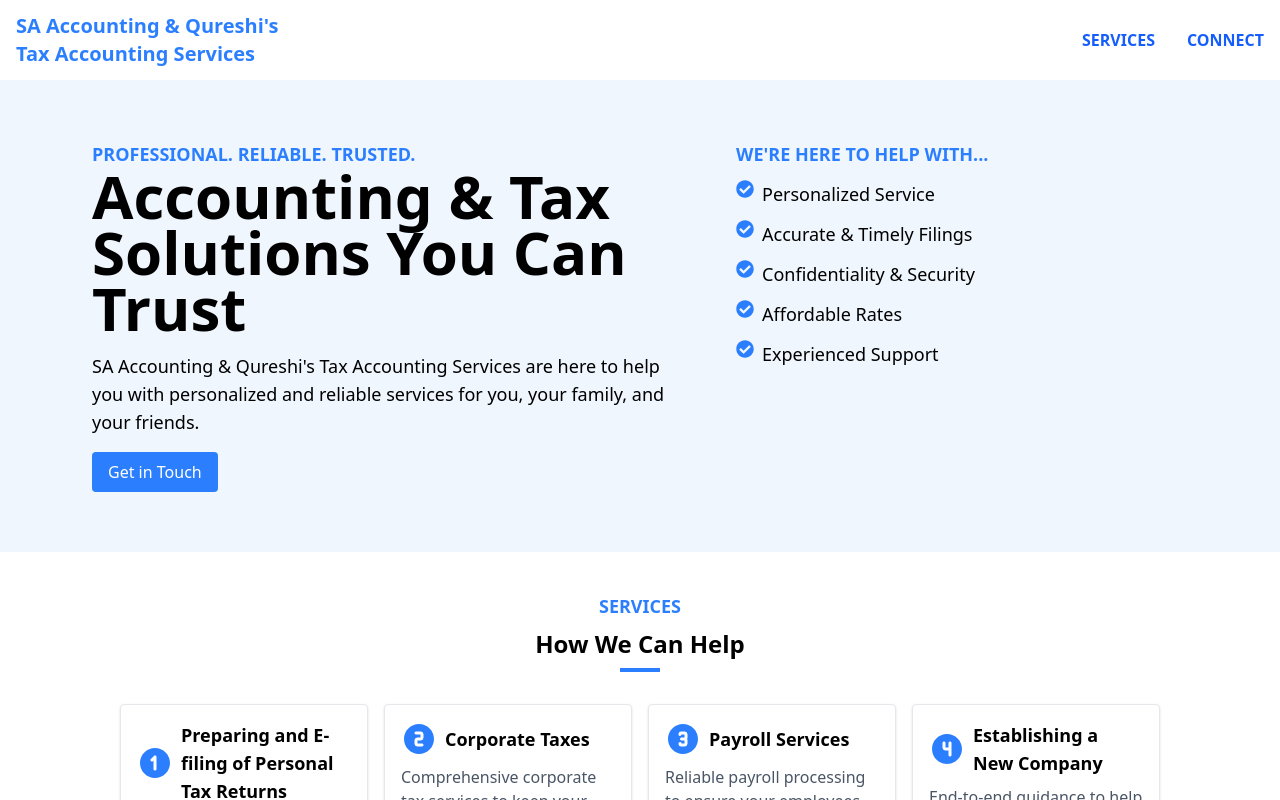
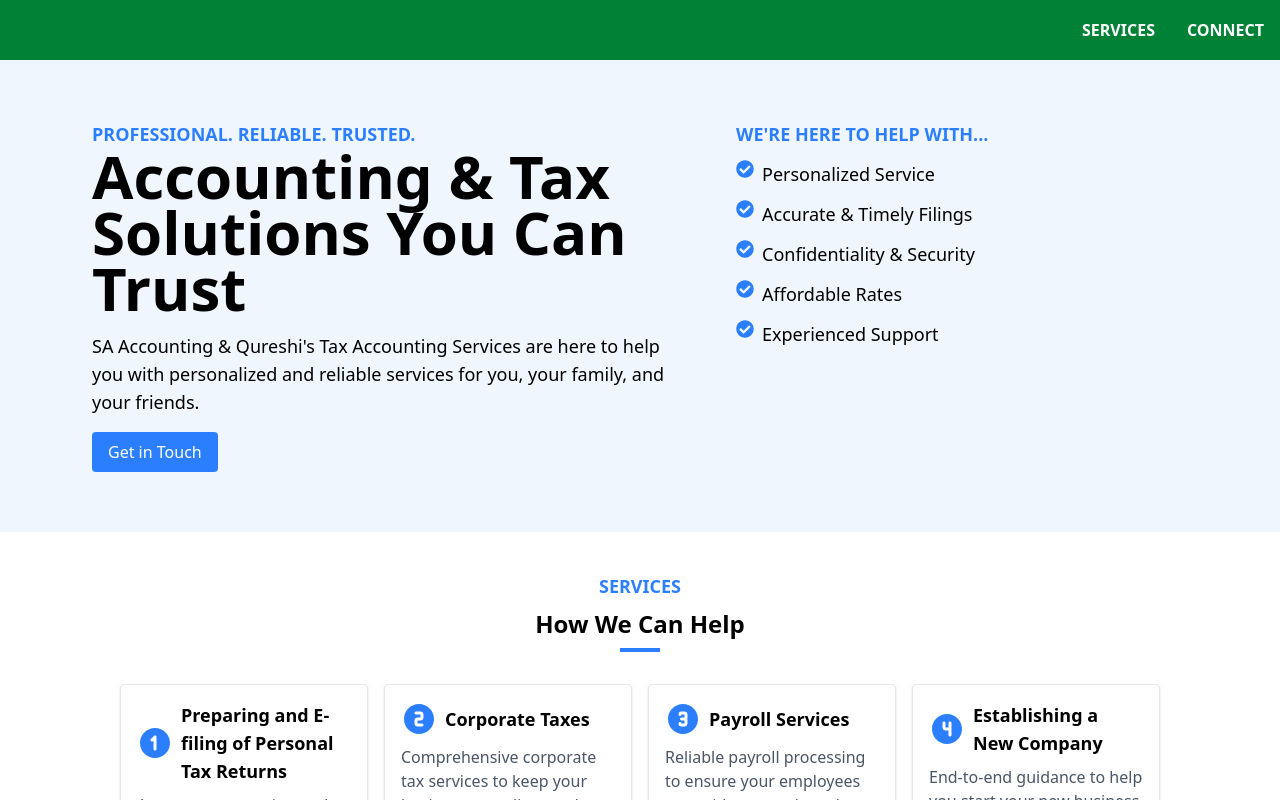
Before and after one commit to Hairum-Qureshi/sa-and-qureshi-accounting-website, a React (Vite) app in the folder apps/frontend/: page / in a window 1280 px wide. Shown: the top 800 px of the page. Built offline with nearby package versions, Linux system fonts and the light colour scheme.

Commit message:
changed background color and omitted company title

```diff
--- a/apps/frontend/src/components/Navbar.tsx
+++ b/apps/frontend/src/components/Navbar.tsx
@@ -2,12 +2,8 @@
 
 export default function Navbar() {
   return (
-    <div className="p-4 flex items-center w-full h-20">
-      <div className="flex flex-col items-start text-xl font-semibold text-blue-500">
-        <h3>SA Accounting & Qureshi's</h3>
-        <h3>Tax Accounting Services</h3>
-      </div>
-      <div className="flex flex-row items-center ml-auto space-x-4 text-base text-blue-600 font-semibold">
+    <div className="p-4 flex items-center w-full h-15 bg-green-700">
+      <div className="flex flex-row items-center ml-auto space-x-4 text-base text-white font-semibold">
         <HashLink
           smooth
           to="#services"
```
